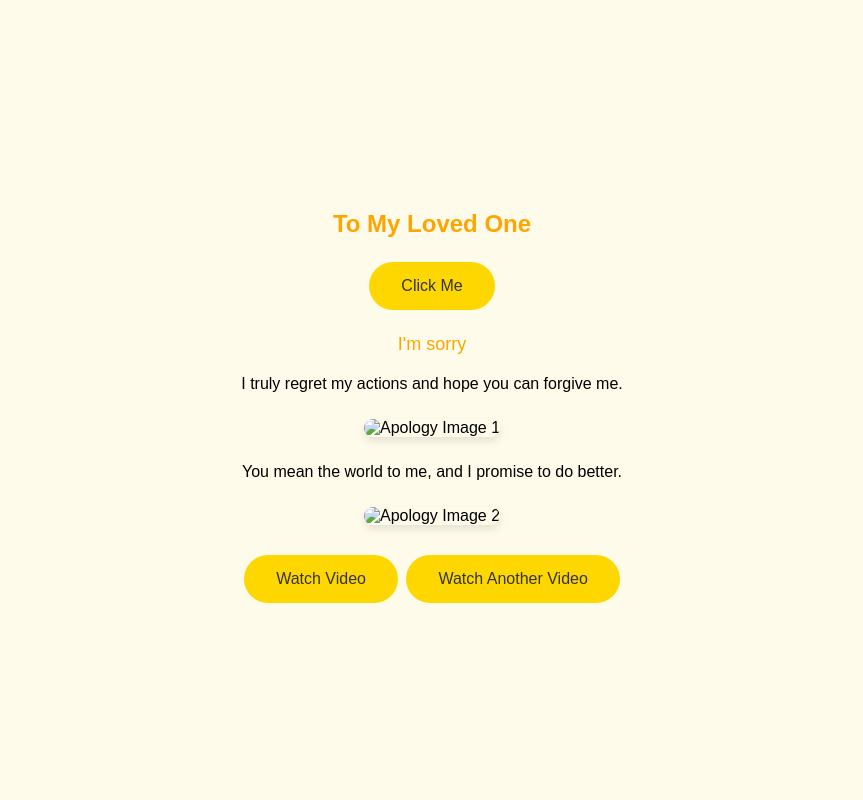
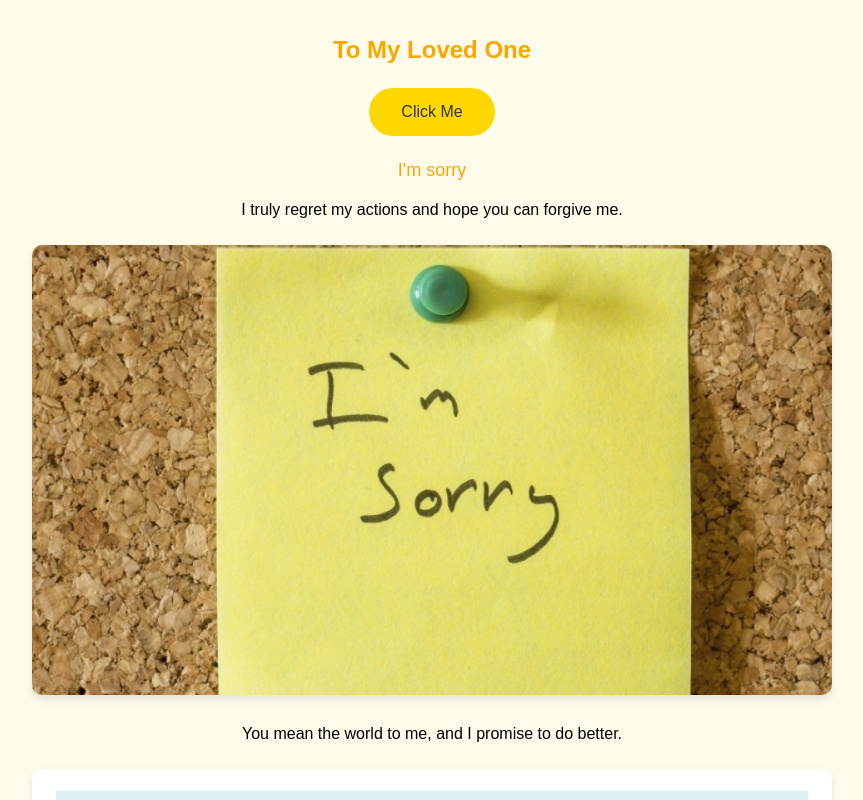
Before and after one commit to idinder/idinder.github.io, a plain HTML site: page index.html in a window 1280 px wide. Both pictures are taken after a click on the button "Click Me". Shown: the top 800 px of the page, without its empty margins (208-1071 px from the left). Drawn offline with Linux system fonts and the light colour scheme.

Commit message:
Update index.html

```diff
--- a/index.html
+++ b/index.html
@@ -81,14 +81,14 @@
         <p id="message"></p>
         <div id="apologyContent">
             <p>I truly regret my actions and hope you can forgive me.</p>
-            <img src="content/getty_480169467_970647970450075_63537.jpg" alt="Apology Image 1">
+            <img src="getty_480169467_970647970450075_63537.jpg" alt="Apology Image 1">
             <p>You mean the world to me, and I promise to do better.</p>
-            <img src="content/maafcikgu.png" alt="Apology Image 2">
+            <img src="maafcikgu.png" alt="Apology Image 2">
         </div>
         <button id="videoButton" onclick="showVideo('videoContainer')">Watch Video</button>
         <div id="videoContainer">
             <video controls>
-                <source src="content/utkcikguzul.mp4" type="video/mp4">
+                <source src="utkcikguzul.mp4" type="video/mp4">
                 Your browser does not support the video tag.
             </video>
         </div>
```
